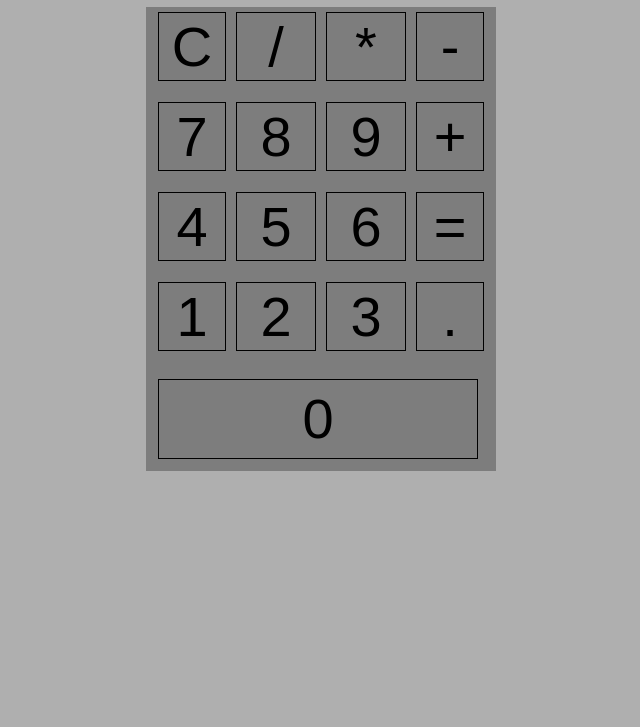
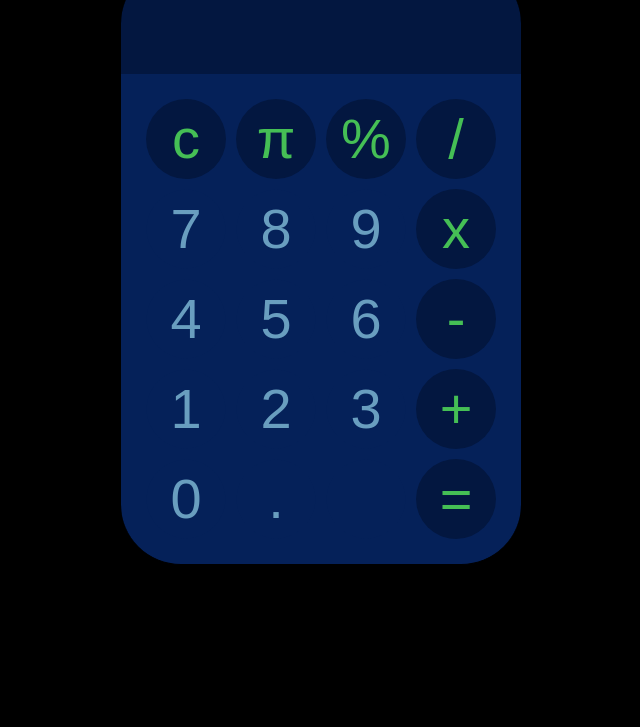
Before and after one commit to Ethan-Ryan-Anderson/JS-Calculator, a plain HTML site: page index.html in a window 1280 px wide. Shown: the part 73-800 px from the top of the page, without its empty margins (319-959 px from the left). Drawn offline with Linux system fonts and the light colour scheme.

Commit message:
UI, but actual calc doesnt work
Fixed the ui and then realized i broke the actual calculator some how

```diff
--- a/index.html
+++ b/index.html
@@ -10,44 +10,50 @@
 </head>
 <body>
 
-    <div class="container">
-        <div class="display">
-            <h1 id="output">Output</h1>
-        </div>
+
+            <div class="display">
+            <h1 id="output"> </h1> <!--THERE IS AN INVISIBLE UNICODE CAHRACTER IN THE OUTPUT TO HAVE IT LOOK RIGHT-->
+                </div>
         <div class="buttoncontainer">
-                <button class="btn, col1" id="c"onclick="ac(), outputtext()">C</button>
+                <button class="opbtn" id="c"onclick="ac()">c</button>
 
-                <button class="btn" id="/" onclick="opperand('/'), outputtext()">/</button>
+                <button class="opbtn" id="pi" onclick="number('3.141'), outputtext()">π</button>
 
-                <button class="btn" id="*" onclick="opperand('*'), outputtext()">*</button>
+                <button class="opbtn" id="%" onclick="opperand('%'), outputtext()">%</button>
 
-                <button class="btn, col4" id="-" onclick="opperand('-'), outputtext()">-</button>
+                <button class="opbtn" id="/" onclick="opperand('/'), outputtext()">/</button>
 
-                <button class="btn, col1" id="7" onclick="number('7'), outputtext()">7</button>
+                <button class="numbtn" id="7" onclick="number('7'), outputtext()">7</button>
 
-                <button class="btn" id="8" onclick="number('8'), outputtext()">8</button>
+                <button class="numbtn" id="8" onclick="number('8'), outputtext()">8</button>
 
-                <button class="btn" id="9" onclick="number('9'), outputtext()">9</button>
+                <button class="numbtn" id="9" onclick="number('9'), outputtext()">9</button>
 
-                <button class="btn, col4" id="+" onclick="opperand('+'), outputtext()">+</button>
+                <button class="opbtn" id="*" onclick="opperand('*'), outputtext()">x</button>
 
-                <button class="btn, col1" id="4" onclick="number('4'), outputtext()">4</button>
+                <button class="numbtn" id="4" onclick="number('4'), outputtext()">4</button>
 
-                <button class="btn" id="5" onclick="number('5'), outputtext()">5</button>
+                <button class="numbtn" id="5" onclick="number('5'), outputtext()">5</button>
 
-                <button class="btn" id="6" onclick="number('6'), outputtext()">6</button>
+                <button class="numbtn" id="6" onclick="number('6'), outputtext()">6</button>
 
-                <button class="btn, col4" id="=" onclick="equals(), outputtext()">=</button>
+                <button class="opbtn" id="-" onclick="opperand('-'), outputtext()">-</button>
 
-                <button class="btn, col1" id="1" onclick="number('1'), outputtext()">1</button>
+                <button class="numbtn" id="1" onclick="number('1'), outputtext()">1</button>
 
-                <button class="btn" id="2" onclick="number('2'), outputtext()">2</button>
+                <button class="numbtn" id="2" onclick="number('2'), outputtext()">2</button>
 
-                <button class="btn" id="3" onclick="number('3'), outputtext()">3</button>
+                <button class="numbtn" id="3" onclick="number('3'), outputtext()">3</button>
 
-                <button class="btn, col4" id="." onclick="number('.'), outputtext()">.</button>
+                <button class="opbtn" id="+" onclick="opperand('+'), outputtext()">+</button>
 
-                <button class="btn, bottom" id="0" onclick="number(0), outputtext()">0</button>
+                <button class="numbtn" id="0" onclick="number(0), outputtext()">0</button>
+
+                <button class="numbtn" id="." onclick="number('.'), outputtext()">.</button>
+
+                <button class="numbtn"></button> <!-- Empty button for spacing -->
+
+                <button class="opbtn" id="=" onclick="equals(), outputtext()">=</button>
         </div>
     </div>
 </body>
--- a/script.js
+++ b/script.js
@@ -1,15 +1,16 @@
+
 var mainnum = '';
 var subnum = '';
-var postoperand = false;
 var operand = '';
 var decamount = 0;
 var operandcnt = 0;
 var output = document.getElementById('output');
+
 var outputstring = '';
 
 
 function opperand(opp) {
-    if (operandcnt >= 1) {
+    if (operandcnt % 2 == 0) {
         equals();
         operand = opp;
         operandcnt++;
@@ -21,7 +22,6 @@ function opperand(opp) {
 
 }
 
-    /////////////////
 function number(num) {
     if (operandcnt == 0) {
         mainnum = mainnum + num;
@@ -30,10 +30,30 @@ function number(num) {
     }
 
    else if (operandcnt % 2 == 0) {
+    if (operand == '+') {
        mainnum = Number(mainnum) + Number(num);
        console.log(mainnum);
        operand = '';
        // output.innerHTML = mainnum;
+    }
+    else if (operand == '-') {
+        mainnum = Number(mainnum) - Number(num);
+        console.log(mainnum);
+        operand = '';
+       // output.innerHTML = mainnum;
+    }
+    else if (operand == '*') {
+        mainnum = Number(mainnum) * Number(num);
+        console.log(mainnum);
+        operand = '';
+         // output.innerHTML = mainnum;
+    }
+    else if (operand == '/') {
+        mainnum = Number(mainnum) / Number(num);
+        console.log(mainnum);
+        operand = '';
+        // output.innerHTML = mainnum;
+    }
     }
     else if (operandcnt % 2 == !0) {
     subnum = subnum + num;
@@ -55,8 +75,8 @@ function outputtext() {// if mainnum is infinty or NaN then log to console
 function ac() {
     mainnum = '';
     subnum = '';
-    postoperand = false;
     operand = '';
+    output.innerHTML = " "; //THERE IS AN INVISIBLE UNICODE CAHRACTER IN THE OUTPUT TO HAVE IT LOOK RIGHT
 }
 
 function equals(a) {
@@ -92,5 +112,9 @@ function equals(a) {
         subnum = '';
         operand = '';
             }
-
+    else if (operand == '%') {
+        mainnum = Number(mainnum) / 100;
+        subnum = '';
+        operand = '';
+    }
 }
--- a/style.css
+++ b/style.css
@@ -1,50 +1,69 @@
+
 body {
-    background-color: rgb(175, 175, 175);
+    background-color: #000000;
     padding: 0px;
     margin: 0px;
     display: flex;
     justify-content: center;
     align-items: center;
+    flex-direction: column;
 }
 
-.container {
-    height: 100vh;
-    justify-content: center;
-    align-items: center;
+
+
+
+
+.display {
+    display: block;
+    background-color: #031740;
+    color: #45bf55;
+    padding-top: 1.75%;
+    padding-bottom: 1.75%;
+    text-align: center;
+    margin-top: 36px;
+    width: 400px;
+    border-top: 1px solid#000000;
+    border-top-left-radius: 60px;
+    border-top-right-radius: 60px;
+
+    font-family: monospace;
 }
 
-.display {
-    background-color: rgb(125, 125, 125);
-    text-align: center;
-}
 .buttoncontainer {
-    background-color: rgb(125, 125, 125);
+    padding: 25px;
+    border-bottom: black 1px solid;
+    background-color: #052159;
     display: grid;
     grid-template-columns: 80px 80px 80px 80px;
     grid-template-rows: 80px 80px 80px 80px;
     grid-gap: 10px;
     text-align: center;
     align-items: center;
-
+    border-bottom-left-radius: 60px;
+    border-bottom-right-radius: 60px;
 }
 
-.btn {
+
+.opbtn {
+    text-align: center;
     font-size: 56px;
-    border: 1px solid black;
-    background-color: transparent;
+    border: 1px solid transparent;
+    border-radius: 50%;
+    background-color: #031740;
+    width: 80px;
+    height: 80px;
+    color: #45bf55;
 }
- .col1 {
-    margin-left: 12px;
-    font-size: 56PX;
-    border: 1px solid black;
-    background-color: transparent;
 
-}
-.col4{
+.numbtn {
+       text-align: center;
     font-size: 56px;
-    border: 1px solid black;
-    margin-right: 12px;
-    background-color: transparent;
+    border: 1px solid #052159;
+    border-radius: 50%;
+    background-color: #052159;
+    width: 80px;
+    height: 80px;
+    color: #699EBF;
 }
 
 .bottom {
```
